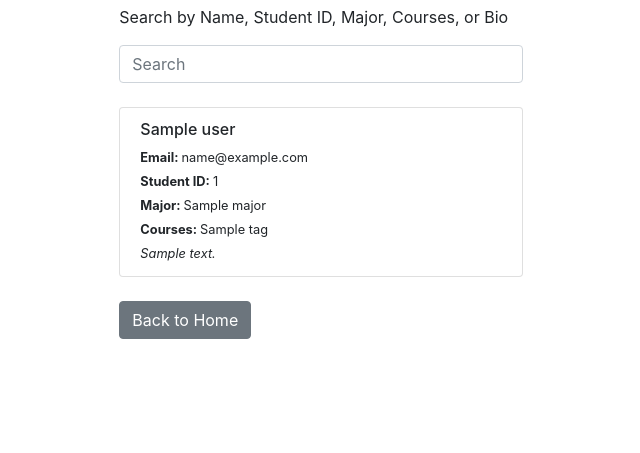
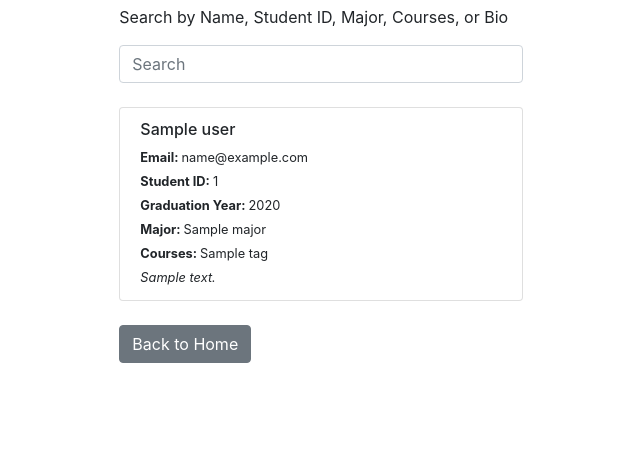
Before and after one commit to noahnarc/Study-Buddy, a Django app: template study/templates/study/member_search_results.html in a window 1280 px wide. Shown: the part 170-623 px from the top of the page, without its empty margins (319-959 px from the left). Run offline with Django 3.2, Linux system fonts and the light colour scheme; the template is opened without the code that fills it: most values are stand-ins (such as "Sample title", 1, 10 or a date in 2020); some libraries are stand-ins or nearby versions.

Commit message:
Update member_search_results.html
Adding graduation year to member search results

```diff
--- a/study/templates/study/member_search_results.html
+++ b/study/templates/study/member_search_results.html
@@ -32,6 +32,7 @@ Members
       <div><h6 class="mb-1">{{ member.user.get_full_name }}</h6></div>
       <div ><small><b>Email: </b>{{ member.user.email }}</small></div>
       <div><small><b>Student ID: </b>{{ member.student_id }}</small></div>
+      <div><small><b>Graduation Year: </b>{{ member.grad_year }}</small></div>
       <div><small><b>Major: </b>{{ member.major }}</small></div>
       <div><small><b>Courses: </b>
         {%for course in member.courses.all%}
```
